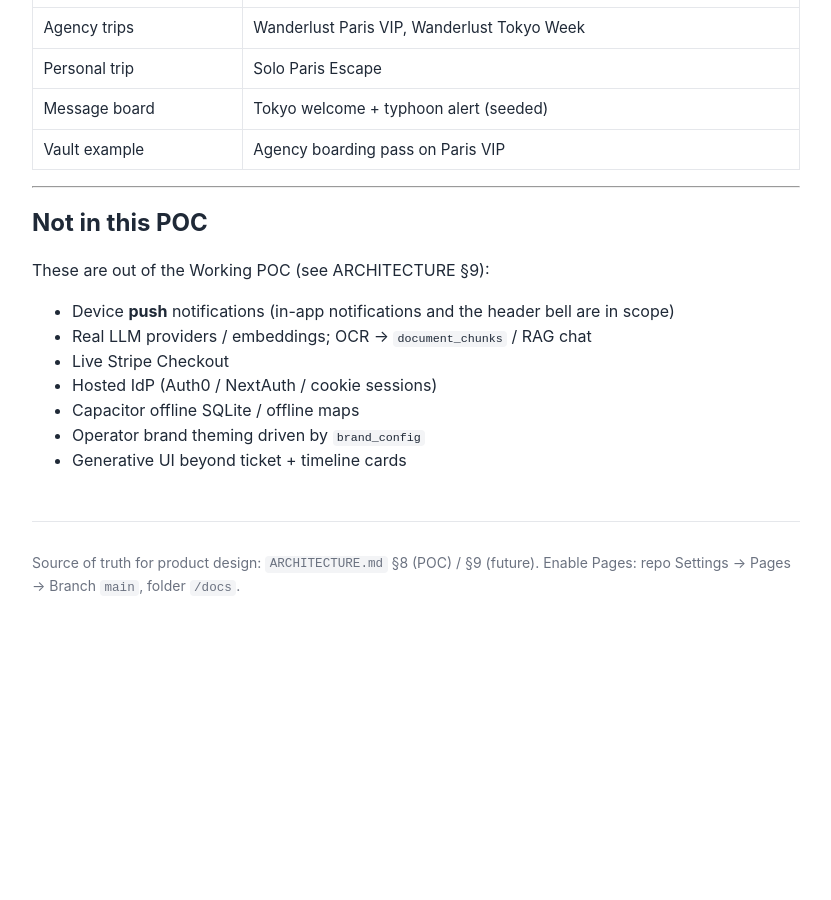
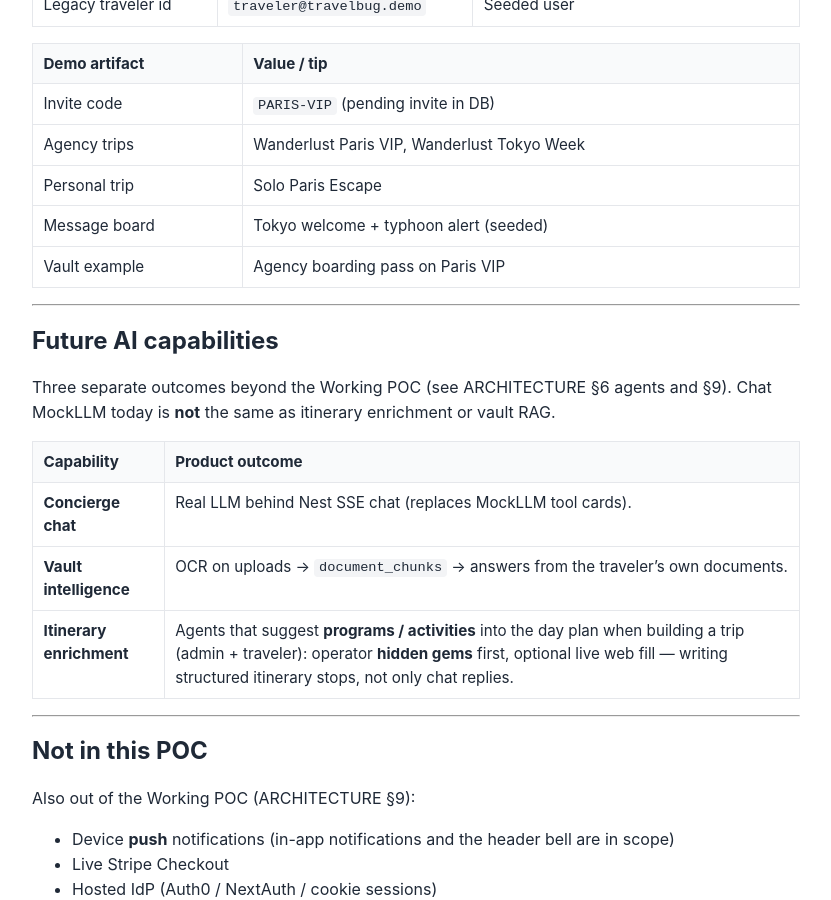
Before and after one commit to zsolt-molnar/travel-bug, a Jekyll site: the page built from docs/index.md, in a window 1280 px wide and 900 px high, scrolled down 5145 px. Shown: the whole window, without its empty margins (224-1055 px from the left). Built offline with Jekyll 4.4.1, drawn with Linux system fonts in a browser that asks for light colours; before the commit the page ends 5806 px from its top, so only the background shows below that; some of the changed text lies outside the part shown.

Commit message:
precises ai capabilities

```diff
--- a/docs/index.md
+++ b/docs/index.md
@@ -106,14 +106,14 @@
 
 ### In-app screens
 
-| Screen        | Route                       | Status                                           | Notes                                                                                                                                  |
-| ------------- | --------------------------- | ------------------------------------------------ | -------------------------------------------------------------------------------------------------------------------------------------- |
-| Home          | `/app`                      | <span class="badge badge-real">Real</span>       | Upcoming trips, day plan, documents you’ll need (each with show more / less); attachment badge on day stops when a vault doc is linked |
-| Trips list    | `/app/trips`                | <span class="badge badge-real">Real</span>       | Create personal trips; delete personal only; agency trips labeled                                                                      |
-| Trip detail   | `/app/trips/detail?tripId=` | <span class="badge badge-real">Real</span>       | Static-export safe query param. Personal: full edit. Agency: read-only + **Copy to my trips** + message board (`?panel=board`)         |
-| Vault         | `/app/vault`                | <span class="badge badge-real">Real</span>       | Upload / Save / delete; attach docs to day items from trip detail; deep link `?docId=`                                                 |
-| Notifications | `/app/notifications`        | <span class="badge badge-real">Real</span>       | Header bell + unread count; trip board + agency vault posts; mark one / mark all read                                                  |
-| Chat          | `/app/chat`                 | <span class="badge badge-partial">Partial</span> | Nest SSE <span class="badge badge-real">Real</span>; MockLLM tools <span class="badge badge-mock">Mock</span> (no OCR/RAG)             |
+| Screen        | Route                       | Status                                           | Notes                                                                                                                                                                                                       |
+| ------------- | --------------------------- | ------------------------------------------------ | ----------------------------------------------------------------------------------------------------------------------------------------------------------------------------------------------------------- |
+| Home          | `/app`                      | <span class="badge badge-real">Real</span>       | Upcoming trips, day plan, documents you’ll need (each with show more / less); attachment badge on day stops when a vault doc is linked                                                                      |
+| Trips list    | `/app/trips`                | <span class="badge badge-real">Real</span>       | Create personal trips; delete personal only; agency trips labeled                                                                                                                                           |
+| Trip detail   | `/app/trips/detail?tripId=` | <span class="badge badge-real">Real</span>       | Static-export safe query param. Personal: full edit (manual days/items + add-from-gem). Agency: read-only + **Copy to my trips** + message board (`?panel=board`). Agentic day enrichment is not wired yet. |
+| Vault         | `/app/vault`                | <span class="badge badge-real">Real</span>       | Upload / Save / delete; attach docs to day items from trip detail; deep link `?docId=`                                                                                                                      |
+| Notifications | `/app/notifications`        | <span class="badge badge-real">Real</span>       | Header bell + unread count; trip board + agency vault posts; mark one / mark all read                                                                                                                       |
+| Chat          | `/app/chat`                 | <span class="badge badge-partial">Partial</span> | Nest SSE <span class="badge badge-real">Real</span>; MockLLM tools <span class="badge badge-mock">Mock</span> (no OCR/RAG)                                                                                  |
 
 **Personal vs agency trips:** personal trips (`operatorId` null) are editable by the traveler. Agency-managed trips are view-only; travelers copy them to edit. Vault documents on agency trips stay with the agency trip and are duplicated onto the copy.
 
@@ -176,16 +176,16 @@
 
 ### Agency operations
 
-| Action                     | API / UI                                     | Status                                                                |
-| -------------------------- | -------------------------------------------- | --------------------------------------------------------------------- |
-| Agencies                   | `GET/POST /agencies`                         | <span class="badge badge-real">Real</span> — superadmin               |
-| Places tree                | `GET/POST/PATCH/DELETE /places`              | <span class="badge badge-real">Real</span> — superadmin write         |
-| Hidden gems                | `GET/POST/PATCH/DELETE /gems`                | <span class="badge badge-real">Real</span> — tenant + place scoped    |
-| Trips list / create / edit | `/agencies/trips`                            | <span class="badge badge-real">Real</span> — title, dates, itinerary  |
-| Message board              | `GET/POST /trips/:tripId/messages`           | <span class="badge badge-real">Real</span> — one-way to travelers     |
-| Trip travelers             | `GET/POST /agencies/trips/:tripId/clients`   | <span class="badge badge-real">Real</span> — paginated + search       |
-| Per-traveler vault         | `/trips/[id]/travelers/[userId]` + vault API | <span class="badge badge-real">Real</span> — upload notifies traveler |
-| Invite unknown email       | `invites` row + client register link         | <span class="badge badge-real">Real</span>                            |
+| Action                     | API / UI                                     | Status                                                                                                                        |
+| -------------------------- | -------------------------------------------- | ----------------------------------------------------------------------------------------------------------------------------- |
+| Agencies                   | `GET/POST /agencies`                         | <span class="badge badge-real">Real</span> — superadmin                                                                       |
+| Places tree                | `GET/POST/PATCH/DELETE /places`              | <span class="badge badge-real">Real</span> — superadmin write                                                                 |
+| Hidden gems                | `GET/POST/PATCH/DELETE /gems`                | <span class="badge badge-real">Real</span> — tenant + place scoped                                                            |
+| Trips list / create / edit | `/agencies/trips`                            | <span class="badge badge-real">Real</span> — title, dates, itinerary (manual + add-from-gem; enrichment agents not wired yet) |
+| Message board              | `GET/POST /trips/:tripId/messages`           | <span class="badge badge-real">Real</span> — one-way to travelers                                                             |
+| Trip travelers             | `GET/POST /agencies/trips/:tripId/clients`   | <span class="badge badge-real">Real</span> — paginated + search                                                               |
+| Per-traveler vault         | `/trips/[id]/travelers/[userId]` + vault API | <span class="badge badge-real">Real</span> — upload notifies traveler                                                         |
+| Invite unknown email       | `invites` row + client register link         | <span class="badge badge-real">Real</span>                                                                                    |
 
 Hidden gems visibility: `(operator_id IS NULL OR operator_id = :agency)` plus place subtree. Day items can focus a place; add-from-gem respects that scope.
 
@@ -227,12 +227,23 @@
 
 ---
 
+## Future AI capabilities
+
+Three separate outcomes beyond the Working POC (see ARCHITECTURE §6 agents and §9). Chat MockLLM today is **not** the same as itinerary enrichment or vault RAG.
+
+| Capability               | Product outcome                                                                                                                                                                                                              |
+| ------------------------ | ---------------------------------------------------------------------------------------------------------------------------------------------------------------------------------------------------------------------------- |
+| **Concierge chat**       | Real LLM behind Nest SSE chat (replaces MockLLM tool cards).                                                                                                                                                                 |
+| **Vault intelligence**   | OCR on uploads → `document_chunks` → answers from the traveler’s own documents.                                                                                                                                              |
+| **Itinerary enrichment** | Agents that suggest **programs / activities** into the day plan when building a trip (admin + traveler): operator **hidden gems** first, optional live web fill — writing structured itinerary stops, not only chat replies. |
+
+---
+
 ## Not in this POC
 
-These are out of the Working POC (see ARCHITECTURE §9):
+Also out of the Working POC (ARCHITECTURE §9):
 
 - Device **push** notifications (in-app notifications and the header bell are in scope)
-- Real LLM providers / embeddings; OCR → `document_chunks` / RAG chat
 - Live Stripe Checkout
 - Hosted IdP (Auth0 / NextAuth / cookie sessions)
 - Capacitor offline SQLite / offline maps
```
Also changed, not shown: ARCHITECTURE.md (+24 -15 lines), .cursor/skills/langgraph-agent-core/SKILL.md, .cursor/skills/working-poc/SKILL.md.
